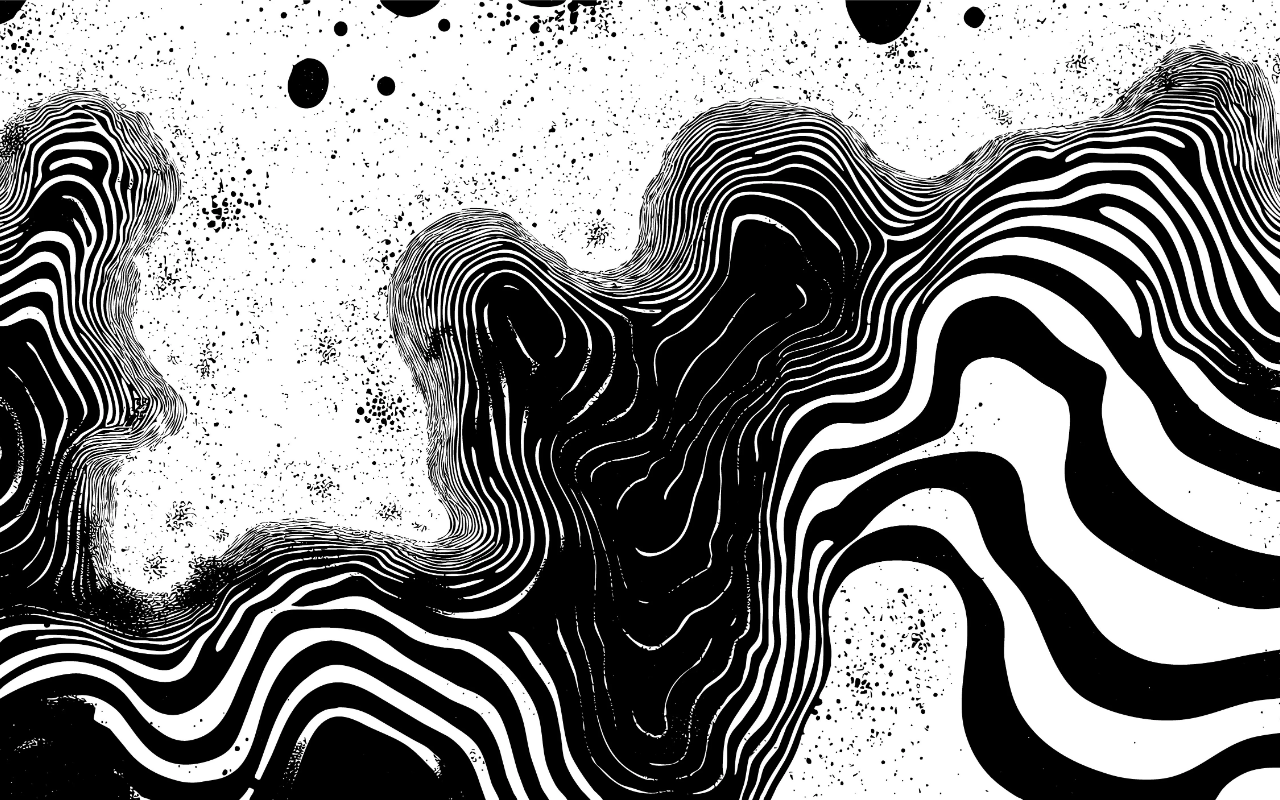
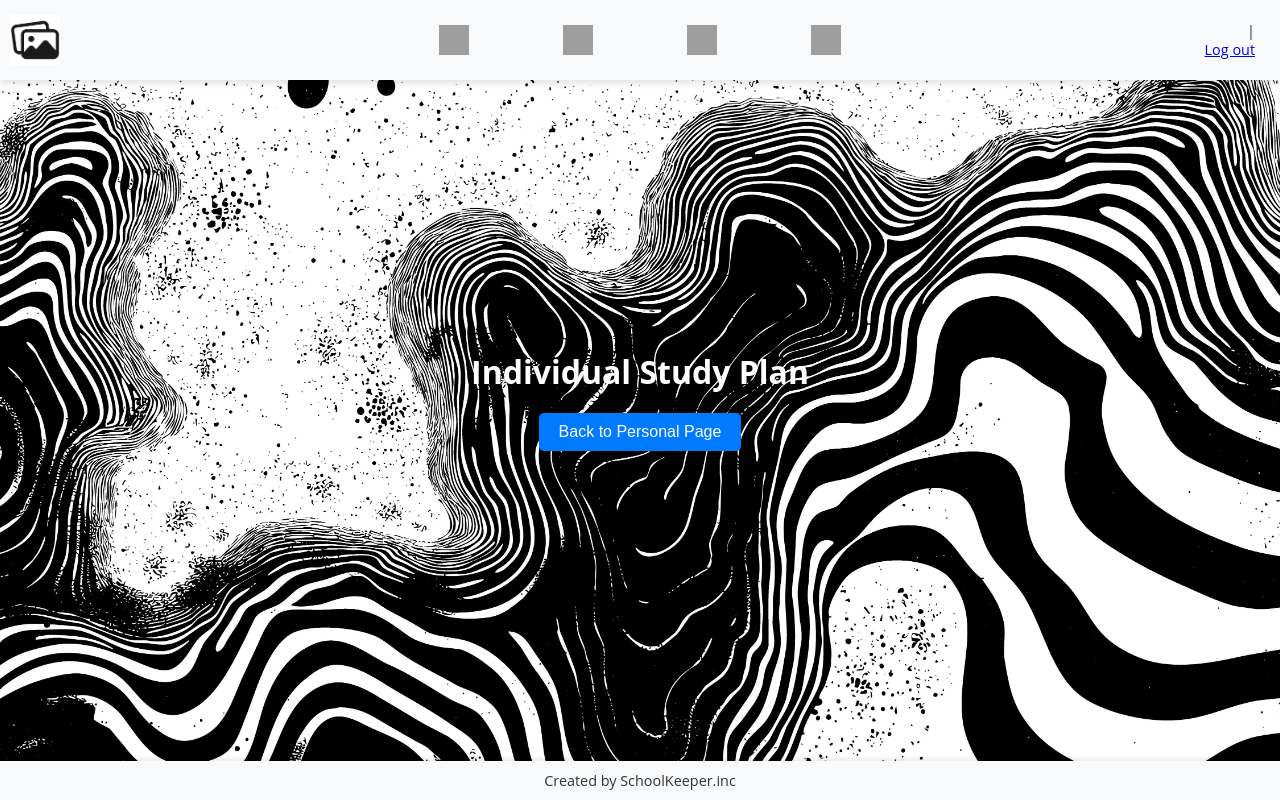
Before and after one commit to KebabMumsare/Schoolkeeper, a Vue app in the folder SchoolKeeper/: page /individual-study-plan in a window 1280 px wide. Before the commit this address had no page. Built offline with nearby package versions, Linux system fonts and the light colour scheme; grey boxes are pictures that could not be loaded.

Commit message:
Individual Study Plan added

```diff
--- a/SchoolKeeper/src/router/index.js
+++ b/SchoolKeeper/src/router/index.js
@@ -5,6 +5,7 @@ import NoticeView from '../views/Notice.vue'
 import FilerView from '../views/Filer.vue'
 import ClassroomView from '../views/Classroom.vue'
 import PersonalView from '../views/Personal.vue'
+import IndividualStudyPlan from '@/views/IndividualStudyPlan.vue'
 
 const router = createRouter({
  history: createWebHistory(import.meta.env.BASE_URL),
@@ -39,6 +40,11 @@ const router = createRouter({
      name: 'classroom',
      component: ClassroomView,
      meta: { showSecondaryNav: true }
+   },
+   {
+     path: '/individual-study-plan',
+     name: 'IndividualStudyPlan',
+     component: IndividualStudyPlan
    }
  ]
 })
--- /dev/null
+++ b/SchoolKeeper/src/views/IndividualStudyPlan.vue
@@ -0,0 +1,82 @@
+<template>
+  <div class="individual-study-plan">
+    <NavBar site="individual-study-plan" :currentUser="currentUser" />
+    <main class="content">
+      <h1>Individual Study Plan</h1>
+      <!-- Add content for the Individual Study Plan page -->
+
+      <div class="button-container">
+        <button @click="goBack" class="back-button">Back to Personal Page</button>
+      </div>
+    </main>
+    <Footer />
+  </div>
+</template>
+
+<script>
+import NavBar from "@/components/Nav-Bar.vue";
+import Footer from "@/components/Footer.vue";
+import { useStorage } from "@vueuse/core";
+import { useRouter } from 'vue-router';
+
+export default {
+  name: 'IndividualStudyPlan',
+  components: {
+    NavBar,
+    Footer,
+  },
+  setup() {
+    const router = useRouter();
+    return { router };
+  },
+  data() {
+    return {
+      currentUser: useStorage('currentUser', { name: '', access: '', class: '' }),
+    };
+  },
+  methods: {
+    goBack() {
+      this.router.push('/personal');
+    }
+  }
+}
+</script>
+
+<style scoped>
+.individual-study-plan {
+  /* Add any necessary styles */
+}
+
+.content {
+  padding: 20px;
+  max-width: 800px;
+  margin: 0 auto;
+  text-align: center; /* Center the content */
+}
+
+h1 {
+  color: white;
+  margin-bottom: 20px;
+}
+
+.button-container {
+  display: flex;
+  justify-content: center;
+  margin-top: 20px;
+}
+
+.back-button {
+  padding: 10px 20px;
+  background-color: #007bff;
+  color: white;
+  border: none;
+  border-radius: 5px;
+  cursor: pointer;
+  font-size: 16px;
+  transition: background-color 0.3s ease;
+}
+
+.back-button:hover {
+  background-color: #0056b3;
+}
+</style>
--- a/SchoolKeeper/src/views/Personal.vue
+++ b/SchoolKeeper/src/views/Personal.vue
@@ -22,7 +22,10 @@
             </tr>
           </tbody>
         </table>
-        <button @click="toggleDetails" class="more-button">{{ showDetails ? 'Mindre...' : 'Mer...' }}</button>
+        <div class="button-container">
+            <button @click="toggleDetails" class="more-button">{{ showDetails ? 'Mindre...' : 'Mer...' }}</button>
+            <button @click="goToStudyPlan" class="study-plan-button">Individual Study Plan</button>
+        </div>
 
         <div v-if="showDetails" class="details-dropdown">
           <h3>Additional Details</h3>
@@ -60,14 +63,21 @@ main {
     background-color: #f8f9fa;
     padding: 1rem;
 }
-.more-button {
+.button-container {
+    display: flex;
+    gap: 1rem;
     margin-top: 1rem;
+}
+.more-button, .study-plan-button {
     padding: 0.5rem 1rem;
     background-color: #007bff;
     color: white;
     border: none;
     border-radius: 5px;
     cursor: pointer;
+}
+.study-plan-button {
+    background-color: #28a745;
 }
 .details-dropdown {
     margin-top: 1rem;
@@ -83,12 +93,17 @@ import NavBar from "@/components/Nav-Bar.vue";
 import axios from "axios";
 import { useStorage } from "@vueuse/core";
 import Footer from "@/components/Footer.vue";
+import { useRouter } from 'vue-router';
 
 export default {
     name: 'Personal',
     components: {
         NavBar,
         Footer,
+    },
+    setup() {
+        const router = useRouter();
+        return { router };
     },
     data() {
         return {
@@ -113,6 +128,9 @@ export default {
         },
         toggleDetails() {
             this.showDetails = !this.showDetails;
+        },
+        goToStudyPlan() {
+            this.router.push('/individual-study-plan');
         }
     },
     mounted() {
```
